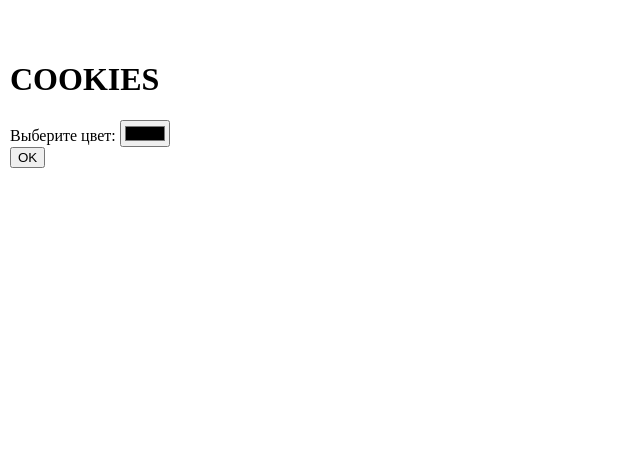
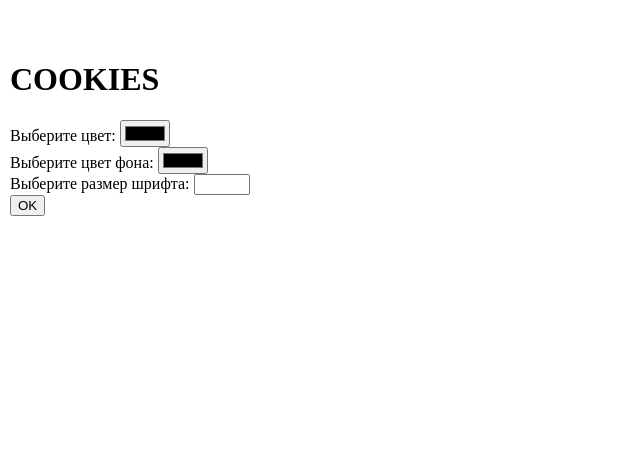
Before and after one commit to SouceTardar/Web-progmm-2kyrs, a Flask app: page /lab4/cookies in a window 1280 px wide. Shown: the part 108-564 px from the top of the page, without its empty margins (0-640 px from the left). Run offline with Flask 3, Linux system fonts and the light colour scheme.

Commit message:
Фон и размер текста

```diff
--- a/lab4.py
+++ b/lab4.py
@@ -95,8 +95,12 @@ def cookies():
         return render_template('cookies.html' )
 
     color = request.form.get('color')
+    bgcolor = request.form.get('bgcolor')
+    fontsize = request.form.get('fontsize')
     headers = {
         'Set-Cookies': 'color=' + color + '; path=/',
+        'Set-Cookies': 'bgcolor=' + bgcolor + '; path=/',
+        'Set-Cookies': 'fontsize=' + fontsize + '; path=/',
         'Location': '/lab4/cookies'
     }
     return '', 303, headers
--- a/templates/base.html
+++ b/templates/base.html
@@ -10,6 +10,8 @@
     <style>
         body {
             color: {{ request.cookies.get('color') }};
+            background-color: {{ request.cookies.get('bgcolor') }};
+            font-size: {{ request.cookies.get('fontsize') }}px;
         }
     </style>
     {% endif %}
--- a/templates/cookies.html
+++ b/templates/cookies.html
@@ -14,6 +14,14 @@
             <input type="color" id="color" name="color">
         </div>
         <div>
+            <label for="bgcolor">Выберите цвет фона:</label>
+            <input type="color" id="bgcolor" name="bgcolor">
+        </div>
+        <div>
+            <label for="fontsize">Выберите размер шрифта:</label>
+            <input type="number" id="fontsize" name="fontsize" min="5" max="30">
+        </div>
+        <div>
             <button type="submit">OK</button>
         </div>
     </form>
```
